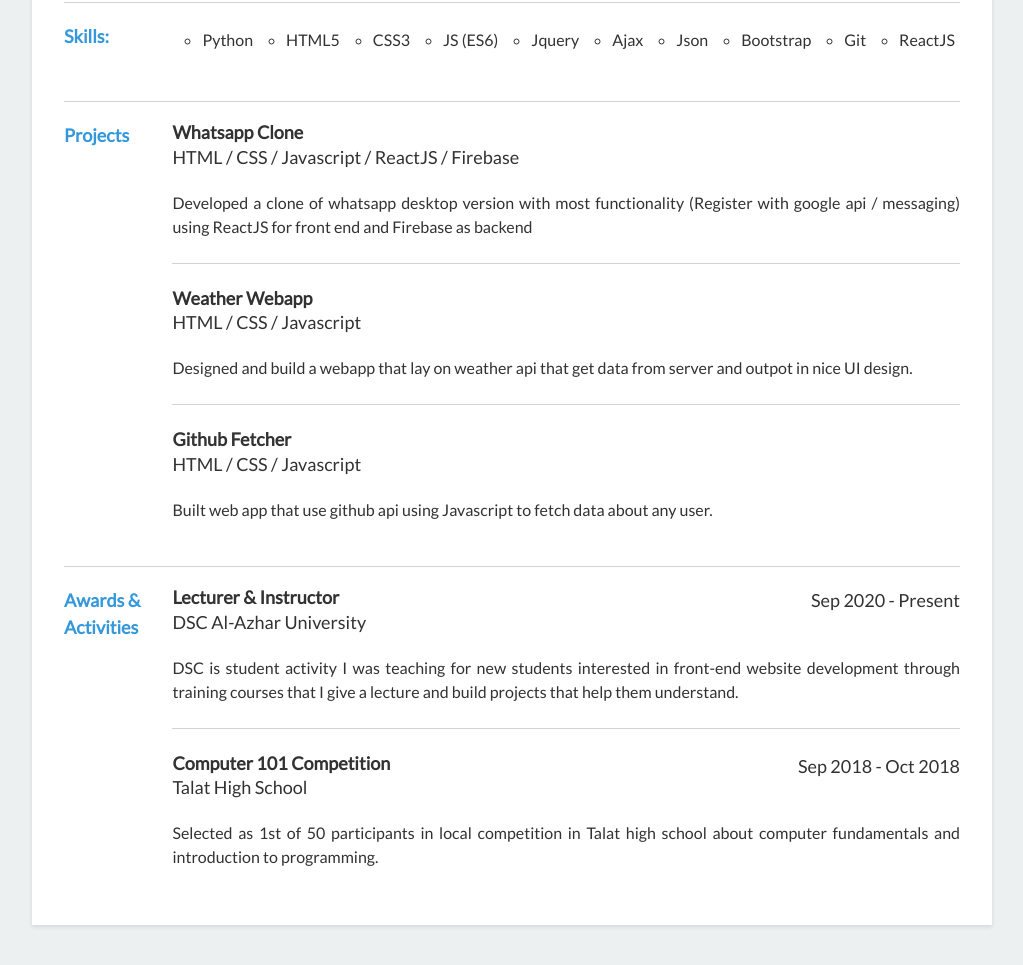
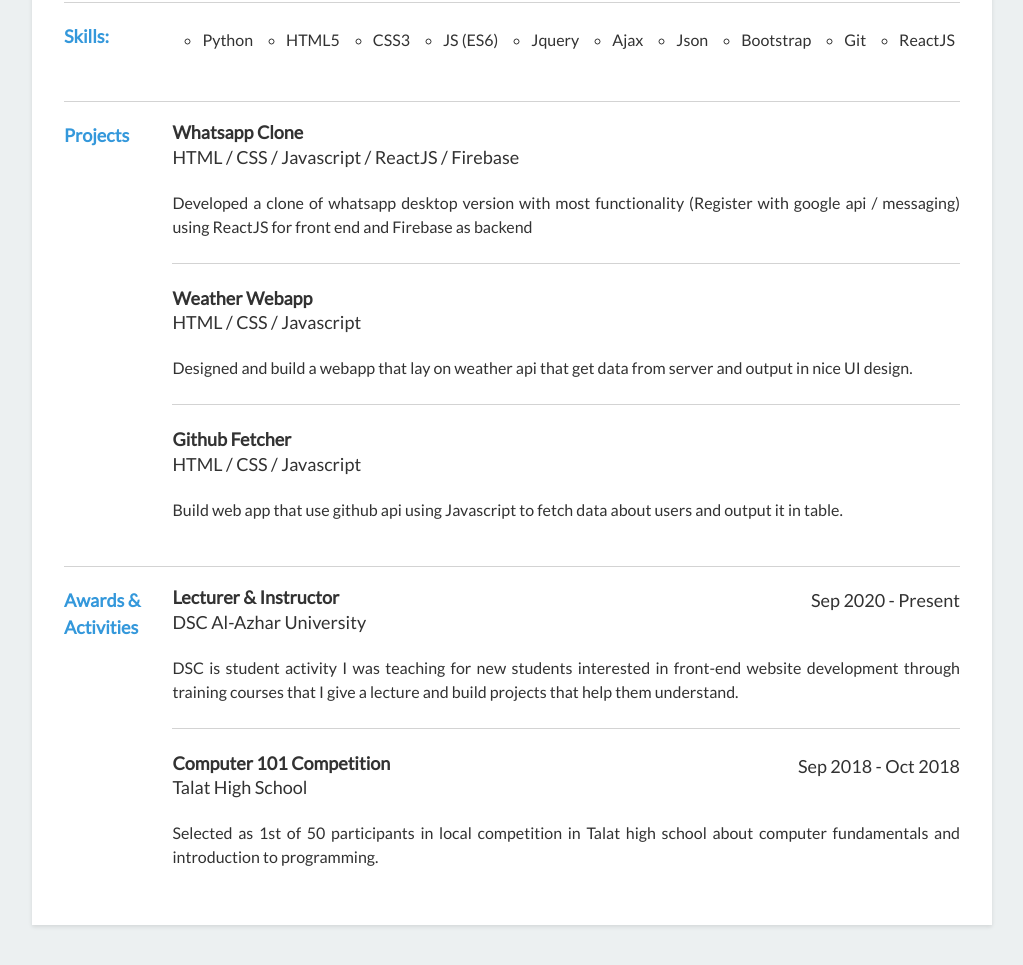
Before and after one commit to moussa32/softwareEngineering, a plain HTML site: page index.html in a window 1280 px wide. Shown: the part 1065-2030 px from the top of the page, without its empty margins (128-1151 px from the left). Drawn offline with nearby package versions, Linux system fonts and the light colour scheme.

Commit message:
Another fitx

```diff
--- a/index.html
+++ b/index.html
@@ -133,7 +133,7 @@
               <div class="job-title">HTML / CSS / Javascript</div>
             </div>
           </div>
-          <p>Designed and build a webapp that lay on weather api that get data from server and outpot in nice UI design.</p>
+          <p>Designed and build a webapp that lay on weather api that get data from server and output in nice UI design.</p>
         </div>
         <div class="job">
           <div class="job-title-container">
@@ -142,7 +142,7 @@
               <div class="job-title">HTML / CSS / Javascript</div>
             </div>
           </div>
-          <p>Built web app that use github api using Javascript to fetch data about any user.</p>
+          <p>Build web app that use github api using Javascript to fetch data about users and output it in table.</p>
         </div>
       </div>
     </section>
```
